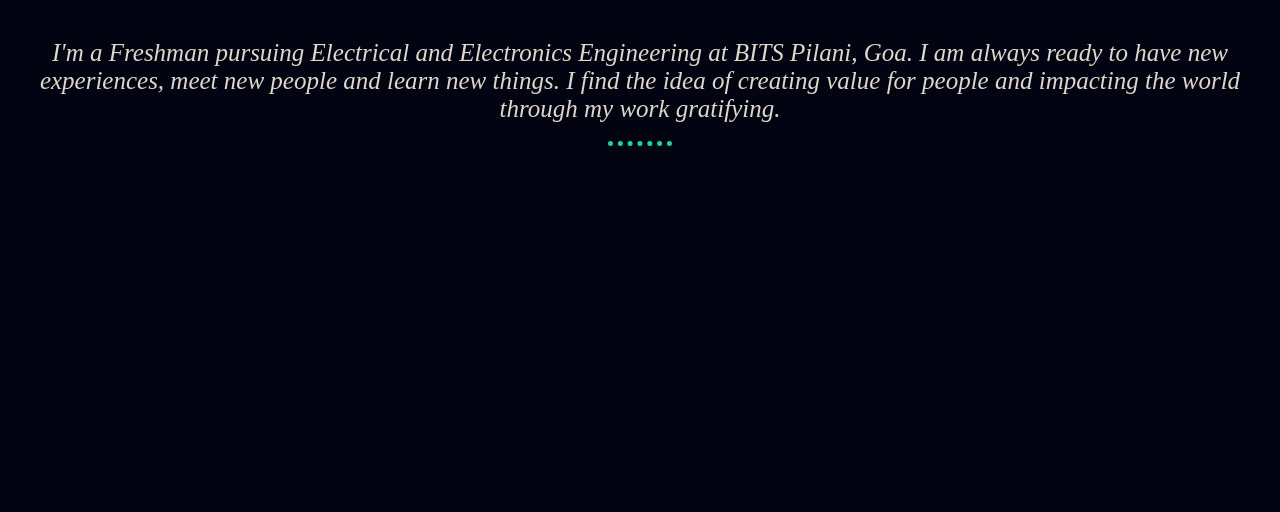
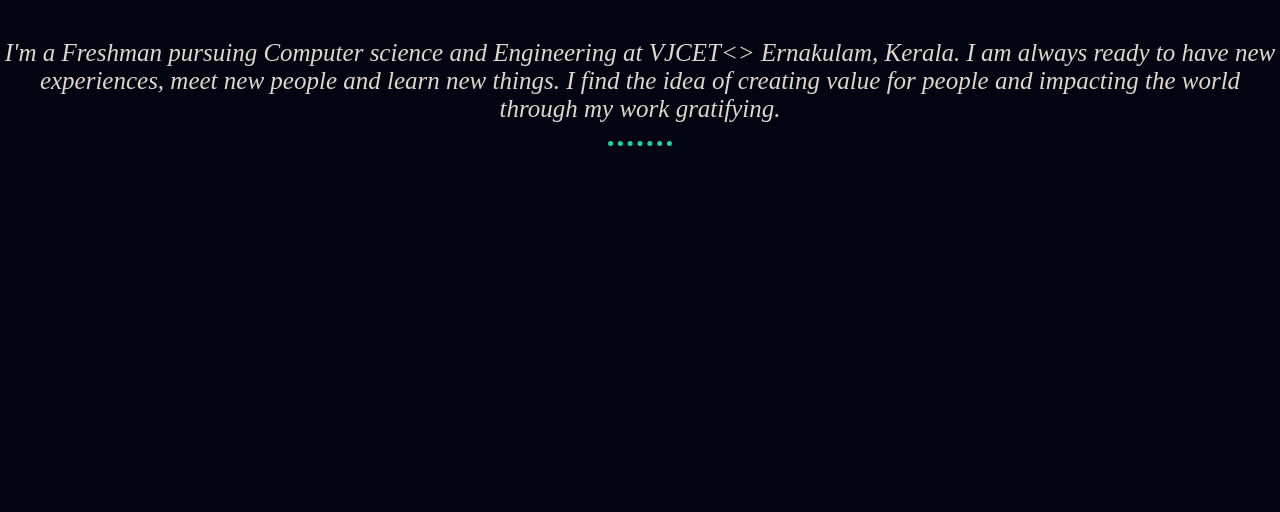
Before and after one commit to ak020202ak/personal, a plain HTML site: page index.html in a window 1280 px wide. Shown: the part 285-797 px from the top of the page. Drawn offline with nearby package versions, Linux system fonts and the light colour scheme.

Commit message:
Update index.html

```diff
--- a/index.html
+++ b/index.html
@@ -21,7 +21,7 @@
         <p class="ptag">
           <em>
             <i>
-              I'm a Freshman pursuing Electrical and Electronics Engineering at BITS Pilani, Goa. I am always ready to have new experiences, meet new people and learn new things. I find the idea of creating value for people and impacting the world through my work gratifying.
+              I'm a Freshman pursuing Computer science and Engineering at <a>VJCET<> Ernakulam, Kerala. I am always ready to have new experiences, meet new people and learn new things. I find the idea of creating value for people and impacting the world through my work gratifying.
             </i>
           </em>
 
```
